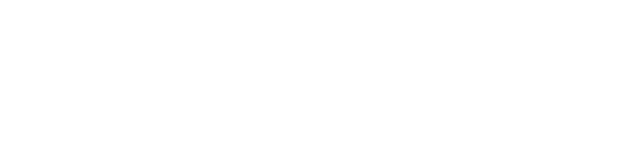
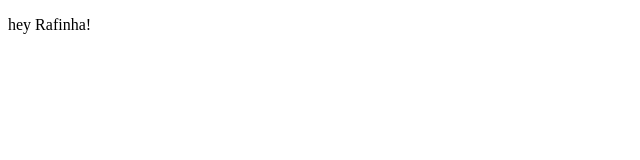
Before and after one commit to rafie-b/rafie-b, a plain HTML site: page index.html in a window 1280 px wide. Shown: the whole page, without its empty margins (0-640 px from the left). Drawn offline with Linux system fonts and the light colour scheme.

Commit message:
gitignore and index

```diff
--- a/index.html
+++ b/index.html
@@ -5,6 +5,7 @@
     <meta http-equiv="X-UA-Compatible" content="IE=edge">
     <meta name="viewport" content="width=device-width, initial-scale=1.0">
     <title>Document</title>
+    <p>hey Rafinha!</p>
 </head>
 <body>
 
```
Also changed, not shown: 1 other file.
